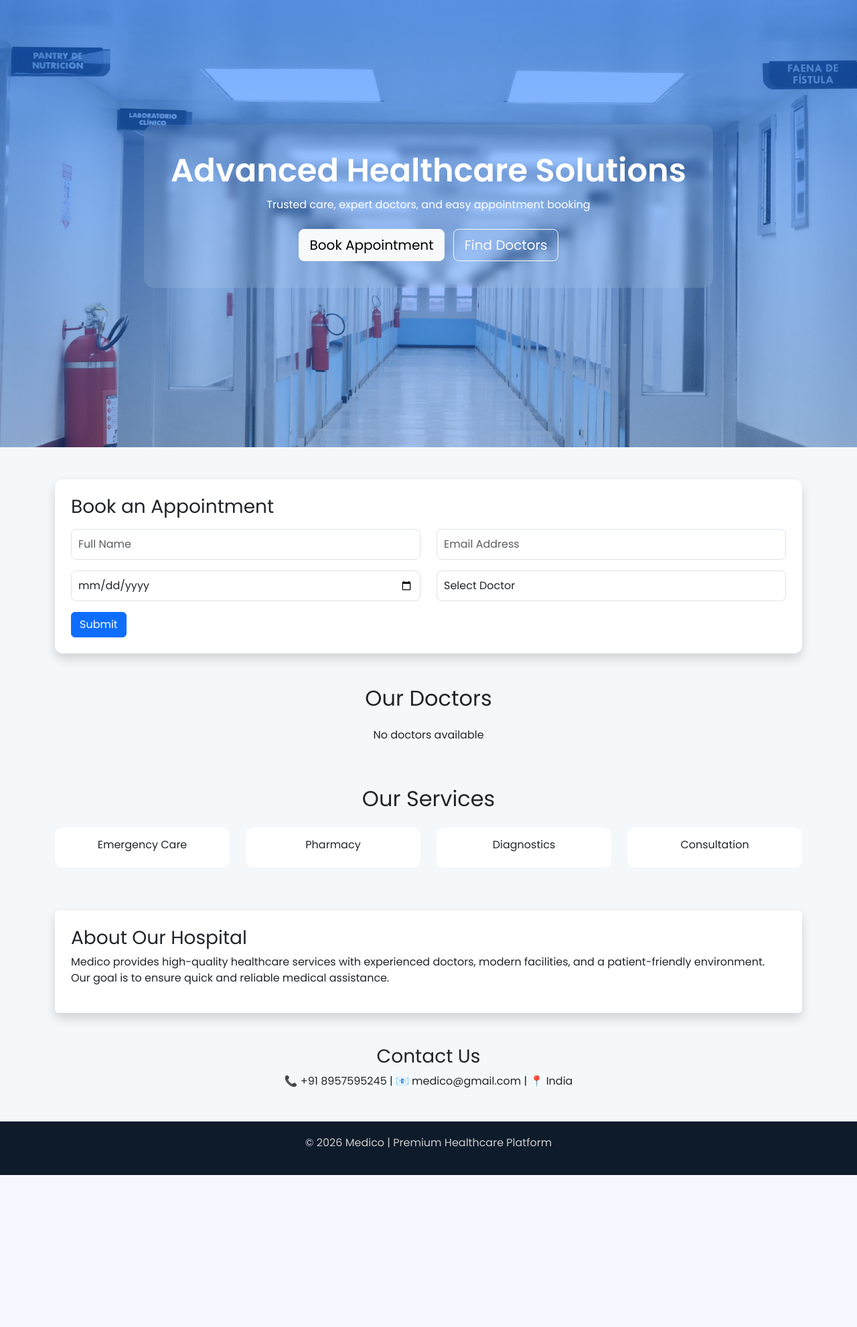
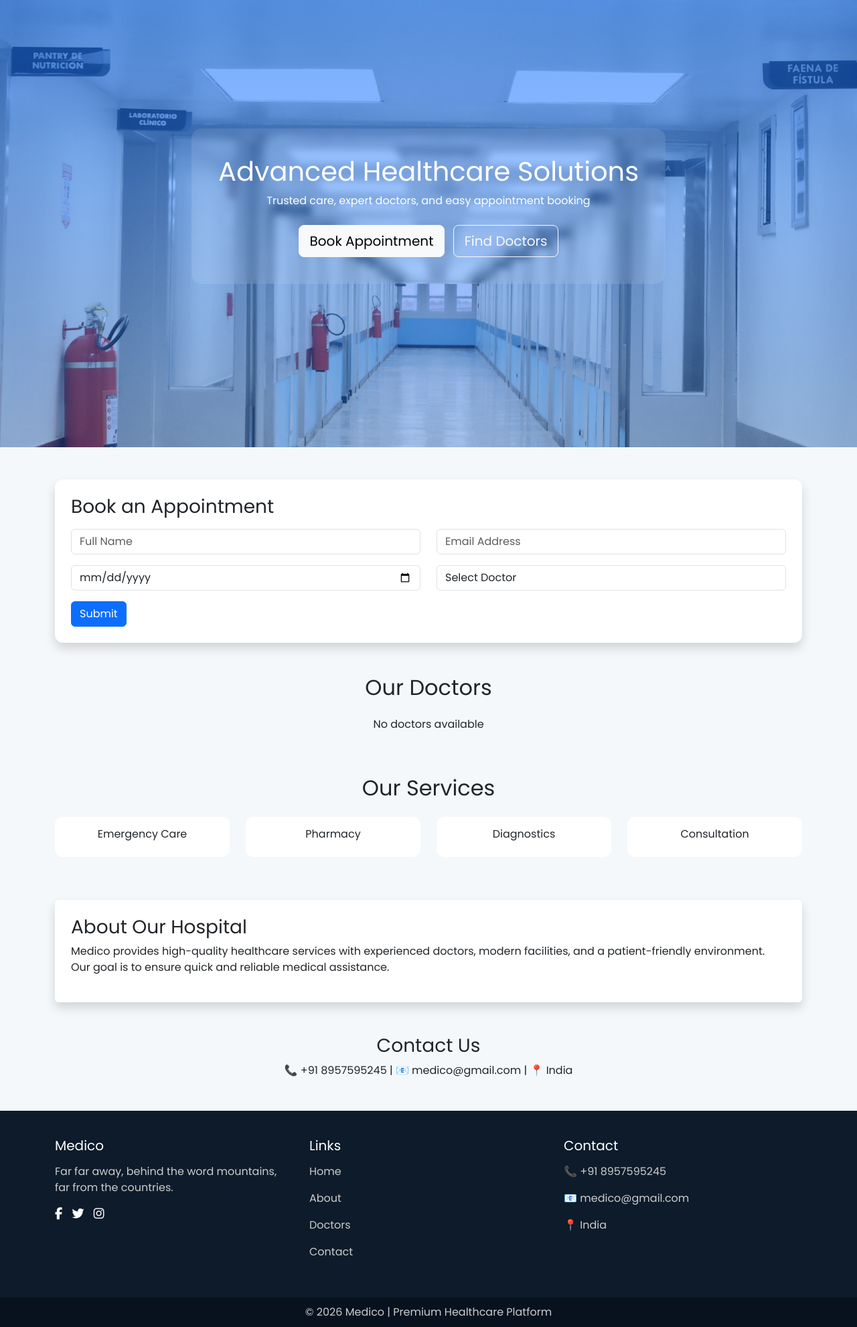
Before and after one commit to RootAccessShivam/Medico, a Django app: template templates/home.html in a window 1280 px wide. Shown: the part 213-2195 px from the top of the page at 67% size. Before the commit the page ends 1968 px from the top, so only its background shows below. Run offline with Django 3.2, Linux system fonts and the light colour scheme; the template is opened without the code that fills it, so the values that code supplies are empty.

Commit message:
Final UI fixed

```diff
--- a/medico/settings.py
+++ b/medico/settings.py
@@ -26,7 +26,7 @@ SECRET_KEY = 'django-insecure-%r(s49yguihx30z&6y*)46(hn&xsap_%z4a^25zk=rtncugd1)
 # SECURITY WARNING: don't run with debug turned on in production!
 DEBUG = True
 
-ALLOWED_HOSTS = ['medico-byhw.onrender.com']
+ALLOWED_HOSTS =['127.0.0.1', 'localhost', '.onrender.com']
 
 
 # Application definition
--- a/templates/base.html
+++ b/templates/base.html
@@ -6,18 +6,15 @@
     <title>Medico</title>
     <meta name="viewport" content="width=device-width, initial-scale=1">
 
-
     <!-- Bootstrap -->
     <link href="https://cdn.jsdelivr.net/npm/bootstrap@5.3.0/dist/css/bootstrap.min.css" rel="stylesheet">
 
+    <!-- Icons -->
     <link rel="stylesheet" href="https://cdnjs.cloudflare.com/ajax/libs/font-awesome/6.5.0/css/all.min.css">
-
-    <!-- Icons -->
     <link href="https://cdn.jsdelivr.net/npm/bootstrap-icons@1.10.5/font/bootstrap-icons.css" rel="stylesheet">
 
     <!-- Font -->
     <link href="https://fonts.googleapis.com/css2?family=Poppins:wght@300;400;600&display=swap" rel="stylesheet">
-
 
     <style>
         body {
@@ -36,12 +33,7 @@
         /* ===== Navbar ===== */
         .navbar {
             background: white;
-            transition: 0.3s;
             box-shadow: 0 2px 10px rgba(0,0,0,0.08);
-        }
-
-        .navbar.scrolled {
-            padding: 5px 0;
         }
 
         .navbar-brand {
@@ -83,15 +75,6 @@
             border-radius: 15px;
         }
 
-        .hero h1 {
-            font-size: 3rem;
-            font-weight: 600;
-        }
-
-        .hero p {
-            margin-top: 10px;
-        }
-
         /* ===== Cards ===== */
         .card {
             border: none;
@@ -105,12 +88,39 @@
         }
 
         /* ===== Footer ===== */
-        footer {
+        .footer {
             background: #0d1b2a;
+            color: #ffffff;
+            padding: 40px 0;
+        }
+
+        .footer h5 {
+            margin-bottom: 15px;
+            color: #ffffff;
+        }
+
+        .footer p, .footer a {
+            color: #cccccc;
+            text-decoration: none;
+        }
+
+        .footer a:hover {
+            color: #0d6efd;
+        }
+
+        .social-icons i {
+            font-size: 18px;
+            margin-right: 10px;
+            cursor: pointer;
+        }
+
+        .footer-bottom {
+            background: #08121f;
+            text-align: center;
+            padding: 10px;
             color: #ccc;
-            padding: 20px;
-            text-align: center;
         }
+
         .dropdown-menu {
             border-radius: 10px;
             box-shadow: 0 5px 15px rgba(0,0,0,0.1);
@@ -120,28 +130,11 @@
             background: #f8f9fa;
         }
 
-.map-box iframe {
-    border-radius: 12px;
-}
-
         .form-box {
             background: white;
             padding: 30px;
             border-radius: 12px;
         }
-
-.form-control {
-    border-radius: 8px;
-    padding: 10px;
-}
-
-.btn-danger {
-    border-radius: 30px;
-    padding: 10px;
-    font-weight: 500;
-}
-</style>
-
     </style>
 </head>
 
@@ -175,9 +168,8 @@
 
         <div>
             {% if user.is_authenticated %}
-                {% if user.is_authenticated %}
                 <div class="dropdown">
-    <a class="btn btn-outline-primary dropdown-toggle" href="#" role="button" data-bs-toggle="dropdown">
+                    <a class="btn btn-outline-primary dropdown-toggle" href="#" data-bs-toggle="dropdown">
                         {{ user.username }}
                     </a>
 
@@ -192,10 +184,6 @@
                 <a href="/login/" class="btn btn-outline-primary btn-sm me-2">Login</a>
                 <a href="/register/" class="btn btn-primary btn-sm">Sign Up</a>
             {% endif %}
-            {% else %}
-                <a href="/login/" class="btn btn-outline-primary btn-sm me-2">Login</a>
-                <a href="/register/" class="btn btn-primary btn-sm">Sign Up</a>
-            {% endif %}
         </div>
 
     </div>
@@ -206,18 +194,45 @@
 {% block content %}{% endblock %}
 
 <!-- ===== Footer ===== -->
-<footer>
-    <p>© 2026 Medico | Premium Healthcare Platform</p>
-</footer>
+<div class="footer">
+    <div class="container">
+        <div class="row">
+
+            <div class="col-md-4">
+                <h5>Medico</h5>
+                <p>Far far away, behind the word mountains, far from the countries.</p>
+                <div class="social-icons">
+                    <i class="fab fa-facebook-f"></i>
+                    <i class="fab fa-twitter"></i>
+                    <i class="fab fa-instagram"></i>
+                </div>
+            </div>
+
+            <div class="col-md-4">
+                <h5>Links</h5>
+                <p><a href="/">Home</a></p>
+                <p><a href="/about/">About</a></p>
+                <p><a href="/doctors/">Doctors</a></p>
+                <p><a href="/contact/">Contact</a></p>
+            </div>
+
+            <div class="col-md-4">
+                <h5>Contact</h5>
+                <p>📞 +91 8957595245</p>
+                <p>📧 medico@gmail.com</p>
+                <p>📍 India</p>
+            </div>
+
+        </div>
+    </div>
+</div>
+
+<div class="footer-bottom">
+    © 2026 Medico | Premium Healthcare Platform
+</div>
 
 <!-- JS -->
 <script src="https://cdn.jsdelivr.net/npm/bootstrap@5.3.0/dist/js/bootstrap.bundle.min.js"></script>
 
-<script>
-window.addEventListener("scroll", function() {
-    document.querySelector(".navbar").classList.toggle("scrolled", window.scrollY > 50);
-});
-</script>
-
 </body>
 </html>
```
Lines whose indentation alone changed are shown as unchanged.
